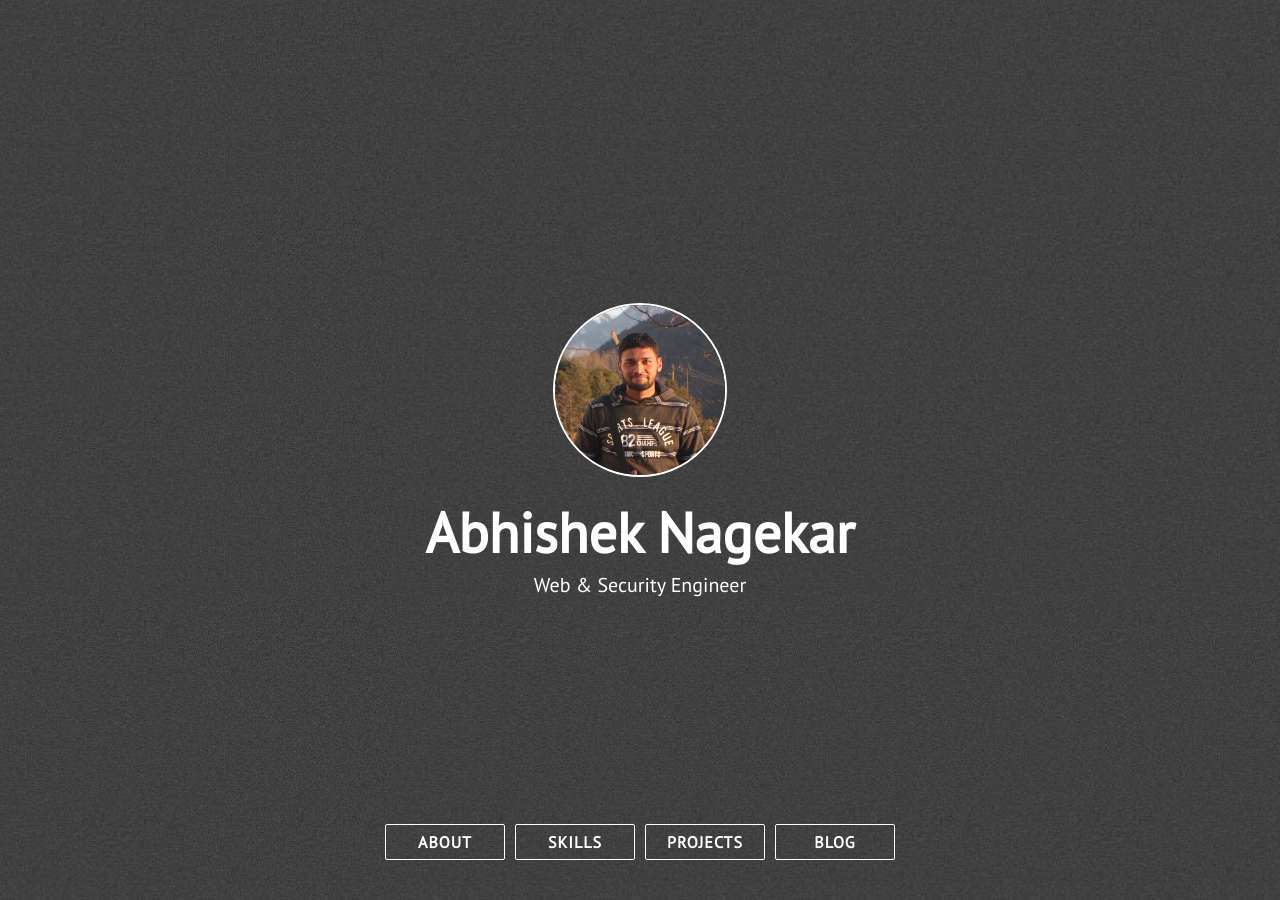
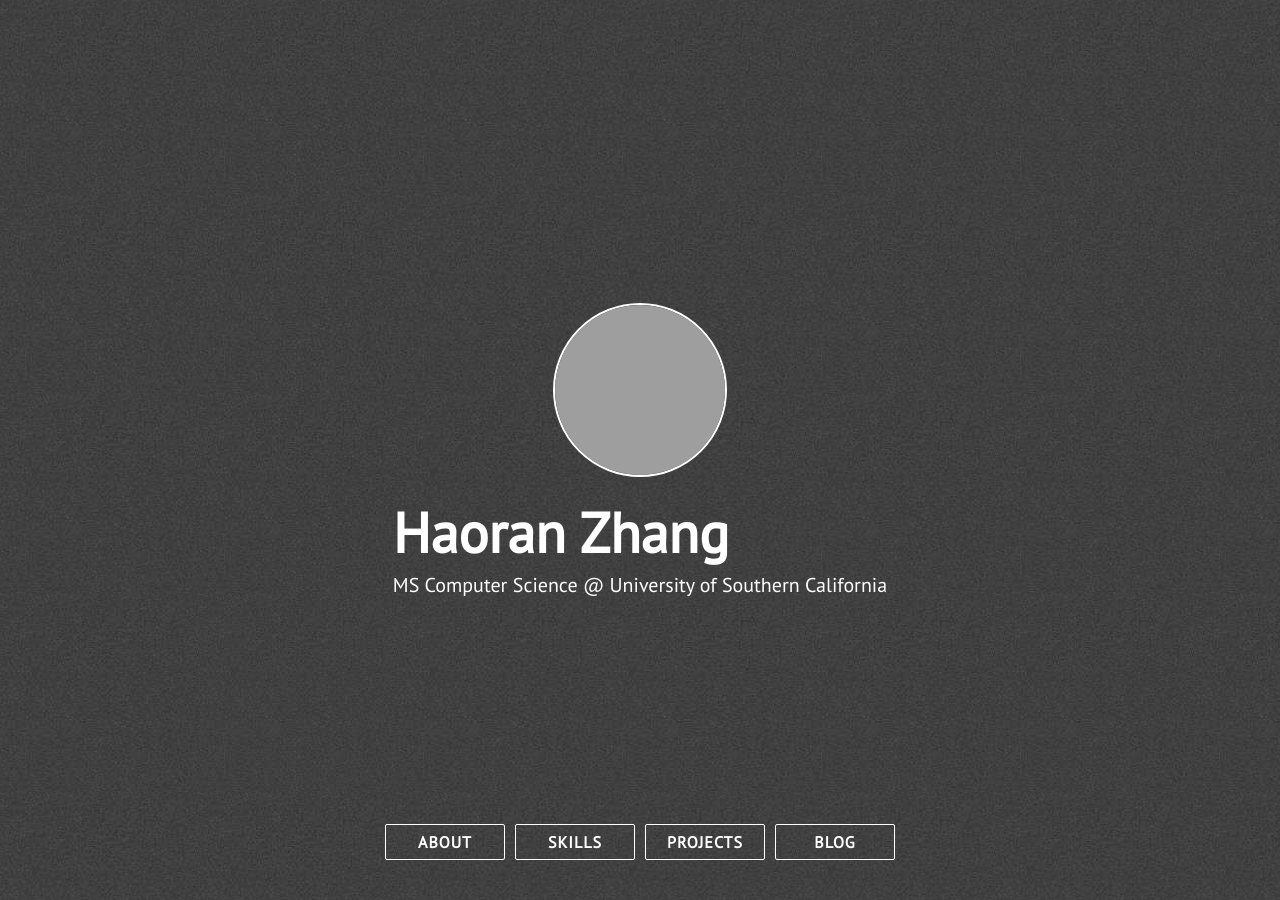
Before and after one commit to Ricardoran/Portfolio, a Jekyll site: the page built from index.html, in a window 1280 px wide and 900 px high. Built offline with Jekyll 4.4.1, drawn with Linux system fonts in a browser that asks for light colours; nearby versions of some CDN libraries; some of the changed text lies outside the part shown; grey boxes are pictures that could not be loaded.

Commit message:
add title

```diff
--- a/_config.yml
+++ b/_config.yml
@@ -1,21 +1,21 @@
-title: Abhishek Nagekar
-description: Web & Security Engineer
-site_title: '@abhn - Abhishek Nagekar'
+title: Haoran Zhang
+description: MS Computer Science @ University of Southern California
+# site_title: '@abhn - Abhishek Nagekar'
 
 # Build settings
 markdown: kramdown
 exclude: [vendor/ruby]
 
 # Personalization
-github_username: abhn
-blog_url: https://www.nagekar.com
-email: abhishek@nagekar.com
-keybase_username: abhn
-twitter_username: abhn_
-reddit_username: abhn
+github_username: Ricardoran
+# blog_url: https://www.nagekar.com
+email: ricardo15222024@gmail.com
+# keybase_username: abhn
+# twitter_username: abhn_
+# reddit_username: abhn
 
 # absolute or relative
-profile_picture: assets/images/pp.jpg
+profile_picture: assets/images/photo.jpg
 
 # Google Analytics ID
 google_analytics:
```
Also changed, not shown: 2 other files.
